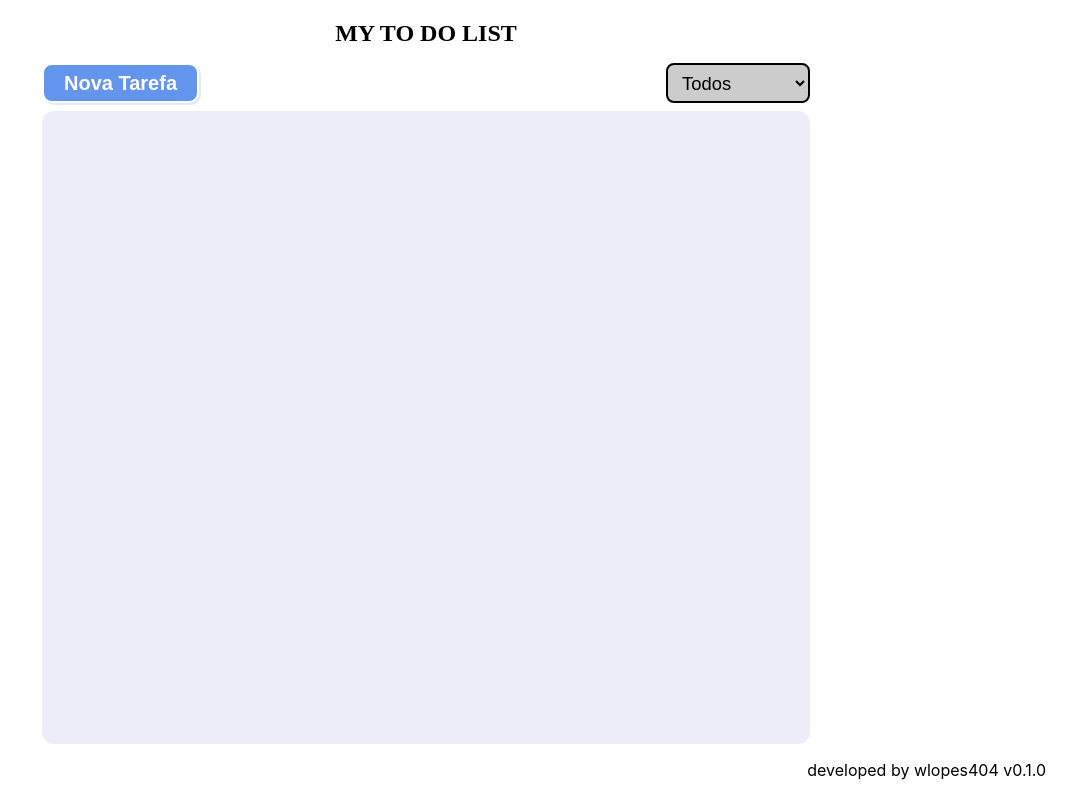
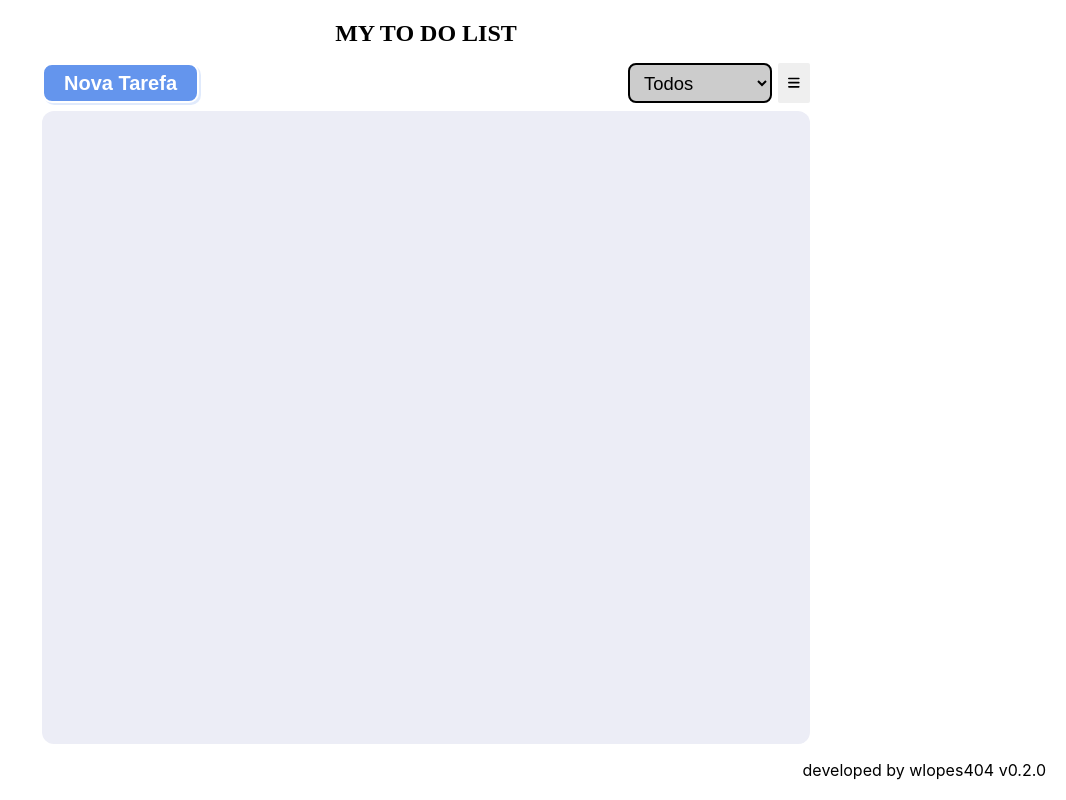
Before and after one commit to wlopes/react-to-do-list, a React (Create React App) app: page / in a window 1280 px wide. Shown: the whole page, without its empty margins (214-1280 px from the left). Built offline with nearby package versions, Linux system fonts and the light colour scheme.

Commit message:
import, export tasks as json file

```diff
--- a/package.json
+++ b/package.json
@@ -1,6 +1,6 @@
 {
   "name": "to-do",
-  "version": "0.1.0",
+  "version": "0.2.0",
   "private": true,
   "dependencies": {
     "@babel/plugin-proposal-private-property-in-object": "^7.21.11",
--- a/src/App.js
+++ b/src/App.js
@@ -8,6 +8,14 @@ function App() {
   const [tasks, setTasks] = useState({}    )
   const [storageLoaded, setStorageLoaded] = useState(false)
 
+  const convertDataToTasks = (data)=>{
+    let r = {}
+    Object.keys(data).forEach((k) => {
+      r[k] = {...data[k], createdAt:moment(data[k].createdAt)}
+    })
+    return r;
+  }
+
   useEffect(()=>{
     if(storageLoaded){
       localStorage.setItem('tasks', JSON.stringify(tasks));
@@ -16,22 +24,18 @@ function App() {
 
   useEffect(()=>{
     let data = JSON.parse(localStorage.getItem('tasks'))
-    let tasks = {}
     if(data){
-      Object.keys(data).forEach((k) => {
-        tasks[k] = {...data[k], createdAt:moment(data[k].createdAt)}
-      })
-      setTasks(tasks)
+      setTasks(convertDataToTasks(data))
       setStorageLoaded(true)
     }
   },[])
 
   return (
-    <TaskContext.Provider value={{tasks:tasks, setTasks:setTasks}}>
+    <TaskContext.Provider value={{tasks:tasks, setTasks:setTasks, convertDataToTasks}}>
       <div className="App">
         <h1 className="App-Title">My To Do List</h1>
         <Main />
-        <footer>developed by wlopes404 v0.1.0</footer>
+        <footer>developed by wlopes404 v0.2.0</footer>
       </div>
     </TaskContext.Provider>
   );
--- a/src/components/Main.css
+++ b/src/components/Main.css
@@ -42,3 +42,17 @@ main{
     flex-direction: column;
     gap:10px;
 }
+
+.header-right{
+    display: flex;
+    justify-content: flex-end;
+    align-items: stretch;
+    gap:6px;
+    position: relative;
+}
+
+.menu-button{
+    padding: 10px;
+    min-width: 32px;
+    border-radius: 2px;
+}
--- a/src/components/Main.js
+++ b/src/components/Main.js
@@ -3,10 +3,13 @@ import './Main.css';
 import Task from './Task'
 import { useContext, useState } from 'react';
 import Modal from './Modal';
+import { FontAwesomeIcon } from '@fortawesome/react-fontawesome';
+import { faBars, faClose, faFileExport, faFileImport } from '@fortawesome/free-solid-svg-icons'
 
 function Main() {
   const [filter, setFilter] = useState({hasFilter:false,value:"-1"})
   const [modalIsOpen, setModalIsOpen] = useState(false)
+  const [menuIsOpen, setMenuIsOpen] = useState(false)
 
   const context = useContext(TaskContext)
 
@@ -20,14 +23,65 @@ function Main() {
     setModalIsOpen(true)
   }
 
+  const toggleMenu = ()=>{
+    setMenuIsOpen(!menuIsOpen)
+  }
+
+  const exportTasks = ()=>{
+    const fileData = JSON.stringify(context.tasks);
+    const blob = new Blob([fileData], {type: "text/plain"});
+    const url = URL.createObjectURL(blob);
+
+    const link = document.createElement('a');
+    link.download = `tasks.json`;
+    link.href = url;
+    link.click();
+
+    setMenuIsOpen(false)
+  }
+
+  const importTasks = ()=>{
+    const input = document.createElement('input');
+    input.type = 'file'
+    input.accept = 'application/JSON'
+
+    input.onchange = async (e)=>{
+      try {
+        let reader = new FileReader();
+        reader.onload = (event)=>{
+          let json = JSON.parse(event.target.result);
+
+          context.setTasks(context.convertDataToTasks(json))
+          setMenuIsOpen(false)
+
+          alert('Arquivo importado com sucesso')
+        };
+        reader.readAsText(e.target.files[0]);
+      }catch(exception){
+        alert(`Falha ao ler o arquivo`)
+      }
+    }
+
+    input.click()
+  }
+
   return (
     <main>
         <button className="add-task-button" type="button" onClick={handleNewTaskClick}>Nova Tarefa</button>
-        <select value={filter.hasFilter ? filter.value : "-1"} className='selection' onChange={handleSelectChange}>
-          <option value="-1">Todos</option>
-          <option value='1'>Completas</option>
-          <option value="0">Incompletas</option>
-        </select>
+        <div className='header-right'>
+          <select value={filter.hasFilter ? filter.value : "-1"} className='selection' onChange={handleSelectChange}>
+            <option value="-1">Todos</option>
+            <option value='1'>Completas</option>
+            <option value="0">Incompletas</option>
+          </select>
+          <button className="menu-button" onClick={toggleMenu}>
+            <FontAwesomeIcon icon={menuIsOpen ? faClose : faBars} />
+          </button>
+          {menuIsOpen && <div className='menu'>
+            <button onClick={exportTasks}>Exportar Tarefas <FontAwesomeIcon icon={faFileExport} /></button>
+            <button onClick={importTasks}>Importar Tarefas <FontAwesomeIcon icon={faFileImport} /></button>
+          </div>}
+        </div>
         <div className='task-area'>
           {
             Object.values(context.tasks).filter((t)=>{
--- a/src/components/Task.css
+++ b/src/components/Task.css
@@ -72,3 +72,23 @@ button{
     border: none;
     cursor: pointer;
 }
+
+.menu{
+    position: absolute;
+    top:45px;
+    display: flex;
+    flex-direction: column;
+    border: 2px solid #333;
+    border-radius: 4px;
+}
+
+.menu button{
+    padding: 10px 30px;
+    font-size: 1rem;
+    background-color: #333;
+    color: #ecedf6;
+}
+
+.menu button:hover{
+    background-color: #555;
+}
--- a/src/components/Task.js
+++ b/src/components/Task.js
@@ -27,7 +27,7 @@ const Task = ({task, index}) => {
     }
 
     return (
-    <div className={`task ${task.completed ? ' marked' : ''}`}>
+    <div className={`task${task.completed ? ' marked' : ''}`}>
         <div className='check-button' onClick={handleCheckClick}>
             <FontAwesomeIcon icon={faCheck} />
         </div>
```
Also changed, not shown: 1 other file (tests, documents, lock files or other folders).
